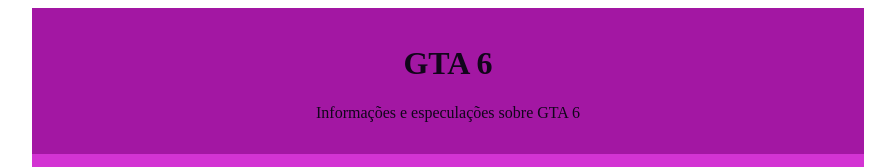
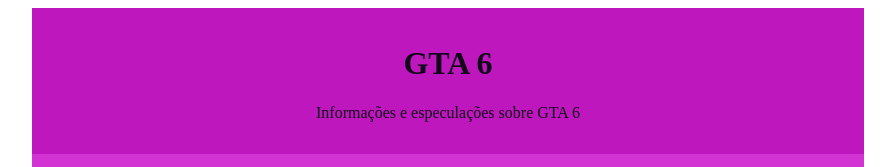
Before and after one commit to raulsantos18-collab/Site-1-ADM-2-Tri, a plain HTML site: page index.html in a window 1280 px wide. Shown: the top 167 px of the page, without its empty margins (192-1087 px from the left). Drawn offline with Linux system fonts and the light colour scheme.

Commit message:
mudei a cor

```diff
--- a/index.html
+++ b/index.html
@@ -6,7 +6,7 @@
     <title>Site</title>
 <style>
 header{
-    background-color: rgb(163, 23, 163);
+    background-color: rgb(189, 23, 189);
     color: rgb(17, 5, 26);
     text-align: center;
     max-width: 800px;
```
